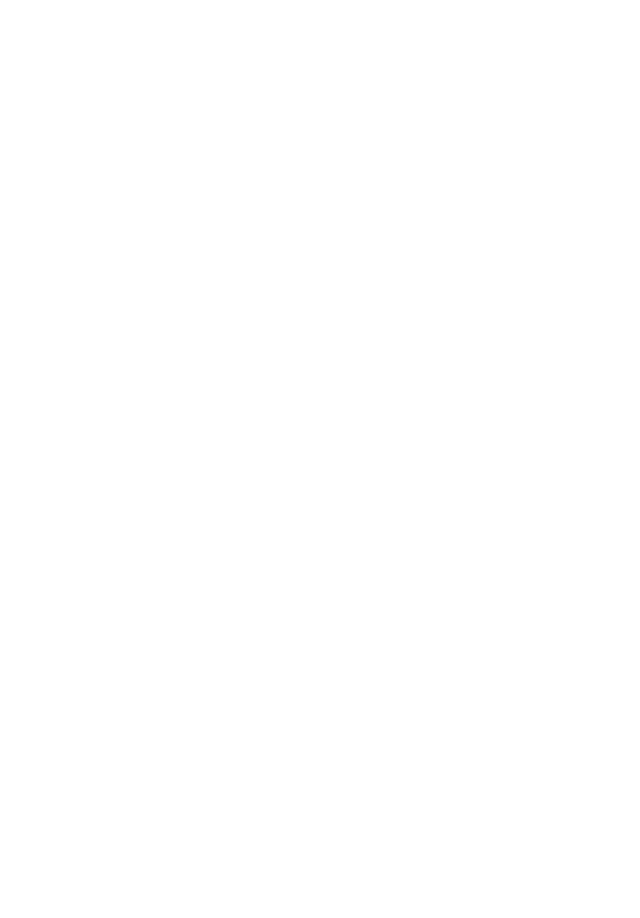
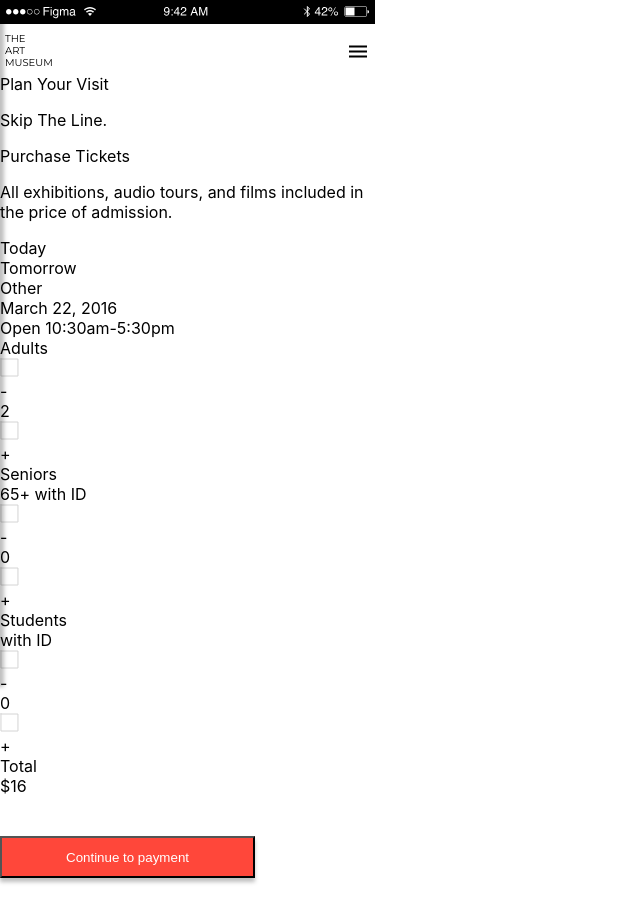
Before and after one commit to grzegorzgebala/mobileApp, a React (Create React App) app: page /plan in a window 1280 px wide. Shown: the whole page, without its empty margins (0-640 px from the left). Before the commit the page ends 800 px from the top, so only its background shows below. Built offline with nearby package versions, Linux system fonts and the light colour scheme.

Commit message:
Plan components implemented

```diff
--- a/src/App.js
+++ b/src/App.js
@@ -5,7 +5,8 @@ import LogIn from 'Components/loginPage/logIn'
 import Home from 'Components/homePage/home'
 import Exhibition from 'Components/exhibition/exhibition';
 import Shop from 'Components/shop/shop';
-import Collections from 'Components/collections/collections'
+import Collections from 'Components/collections/collections';
+import Plan from 'Components/plan/plan';
 
 function App() {
   return (
@@ -17,6 +18,7 @@ function App() {
           <Route path="/exhibition" component={Exhibition} />
           <Route path="/shop" component={Shop} />
           <Route path="/collections" component={Collections} />
+          <Route path="/plan" component={Plan} />
         </Switch>
       </div>
     </Router>
--- a/src/Components/collections/collections.js
+++ b/src/Components/collections/collections.js
@@ -21,7 +21,7 @@ function Collections() {
             <Navbar />
             <div className="siteTitle">Collections</div>
             <div className="collectionsSearch">
-                <input type="text" name="search" value="Explore the Collection" />
+                <input type="text" name="search" text="Explore the Collection" />
                 <SearchIcon />
             </div>
             <div className="advancedSearch">Advanced Search</div>
--- a/src/Components/common/navbar/navbar.js
+++ b/src/Components/common/navbar/navbar.js
@@ -22,7 +22,7 @@ function Navbar() {
                         <div className="icon">
                             <Search />
                         </div>
-                        <input className="search" type="text" name="search" value="Search"/>
+                        <input className="search" type="text" name="search" text="Search" />
                     </li>
                     <li>
                         <div className="icon">
--- /dev/null
+++ b/src/Components/plan/plan.js
@@ -0,0 +1,82 @@
+import React from 'react';
+import './plan.css';
+import { ReactComponent as StatusBar } from "Background/0_common/statusBar.svg";
+import Navbar from 'Components/common/navbar/navbar';
+// items
+import { ReactComponent as RectangleShop } from "Background/5_shop/rectangleShop.svg";
+
+
+
+
+function Plan() {
+    return (
+        <div>
+            <StatusBar className="status" />
+            <Navbar />
+            <div className="siteTitle">Plan Your Visit</div>
+            <div className="narrow">
+                <p className="planTitle">Skip The Line.</p>
+                <p className="planTitle">Purchase Tickets</p>
+                <p className="titleDesc">All exhibitions, audio tours, and films included in the price of admission.</p>
+            </div>
+            <div className="days">
+                <div className="day">Today</div>
+                <div className="day">Tomorrow</div>
+                <div className="day">Other</div>
+            </div>
+            <div>March 22, 2016</div>
+            <div>Open 10:30am-5:30pm</div>
+            <div className="row">
+                <div className="persons">Adults</div>
+                <div className="sum">
+                    <div>
+                        <RectangleShop className="rectangle" />
+                        <div className="sign">-</div>
+                    </div>
+                    <div>2</div>
+                    <div>
+                        <RectangleShop className="rectangle" />
+                        <div className="sign">+</div>
+                    </div>
+                </div>
+            </div>
+            <div className="row">
+                <div className="persons">Seniors</div>
+                <div>65+ with ID</div>
+                <div className="sum">
+                    <div>
+                        <RectangleShop className="rectangle" />
+                        <div className="sign">-</div>
+                    </div>
+                    <div>0</div>
+                    <div>
+                        <RectangleShop className="rectangle" />
+                        <div className="sign">+</div>
+                    </div>
+                </div>
+            </div>
+            <div className="row">
+                <div className="persons">Students</div>
+                <div>with ID</div>
+                <div className="sum">
+                    <div>
+                        <RectangleShop className="rectangle" />
+                        <div className="sign">-</div>
+                    </div>
+                    <div>0</div>
+                    <div>
+                        <RectangleShop className="rectangle" />
+                        <div className="sign">+</div>
+                    </div>
+                </div>
+            </div>
+            <div className="planTotal">
+                <div>Total</div>
+                <div>$16</div>
+            </div>
+            <button type="buttonLogIn">Continue to payment</button>
+        </div>
+    );
+}
+
+export default Plan;
```
Also changed, not shown: src/Components/plan/plan.css (added).
